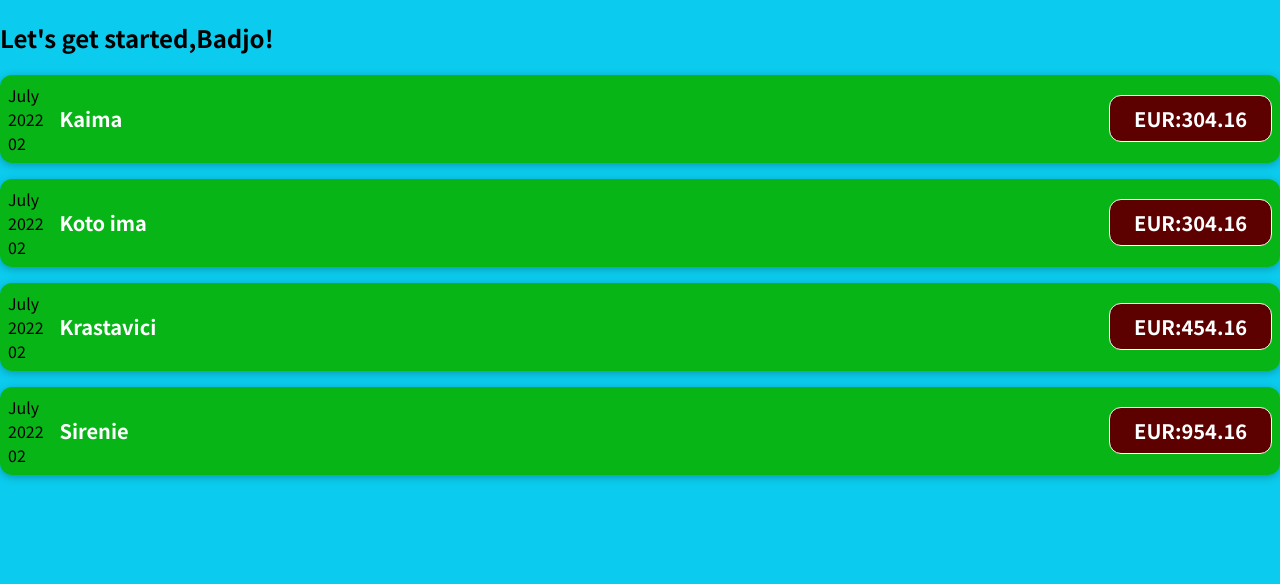
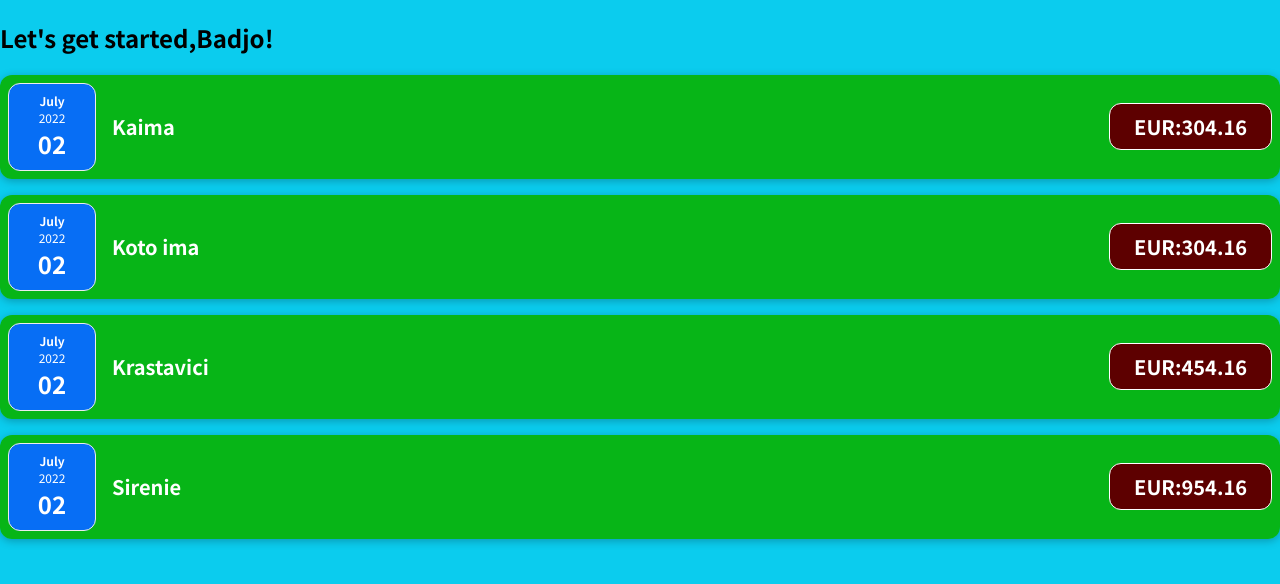
Before and after one commit to LbStoyanov/ExpensesTracker, a JavaScript app in the folder playground/: page / in a window 1280 px wide. Shown: the top 584 px of the page. Built offline with nearby package versions, Linux system fonts and the light colour scheme.

Commit message:
SplittingBiggerComponents

```diff
--- /dev/null
+++ b/playground/src/components/ExpenseDate.css
@@ -0,0 +1,26 @@
+.expense-date {
+  display: flex;
+  flex-direction: column;
+  width: 5.5rem;
+  height: 5.5rem;
+  border: 1px solid #ececec;
+  background-color: #076ef5;
+  color: white;
+  border-radius: 12px;
+  align-items: center;
+  justify-content: center;
+}
+
+.expense-date__month {
+  font-size: 0.75rem;
+  font-weight: bold;
+}
+
+.expense-date__year {
+  font-size: 0.75rem;
+}
+
+.expense-date__day {
+  font-size: 1.5rem;
+  font-weight: bold;
+}
--- /dev/null
+++ b/playground/src/components/ExpenseDate.js
@@ -0,0 +1,17 @@
+import './ExpenseDate.css';
+
+function ExpenseDate(props) {
+  const month = props.date.toLocaleString("en-US", { month: "long" });
+  const day = props.date.toLocaleString("en-US", { day: "2-digit" });
+  const year = props.date.getFullYear();
+
+  return (
+    <div className="expense-date">
+      <div className="expense-date__month">{month}</div>
+      <div className="expense-date__year">{year}</div>
+      <div className="expense-date__day">{day}</div>
+    </div>
+  )
+}
+
+export default ExpenseDate;
--- a/playground/src/components/ExpenseItem.js
+++ b/playground/src/components/ExpenseItem.js
@@ -1,17 +1,12 @@
+import ExpenseDate  from './ExpenseDate';
 import './ExpenseItem.css';
 
 function ExpenseItem(props) {
-  const month = props.date.toLocaleString('en-US', {month: 'long'});
-  const day = props.date.toLocaleString('en-US', {day: '2-digit'})
-  const year = props.date.getFullYear();
+
 
   return (
     <div className='expense-item'>
-      <div>
-        <div>{month}</div>
-        <div>{year}</div>
-        <div>{day}</div>
-      </div>
+      <ExpenseDate date={props.date}/>
       <div className='expense-item__description'>
         <h2>{props.title}</h2>
         <div className='expense-item__price'>EUR:{props.amount}</div>
```
